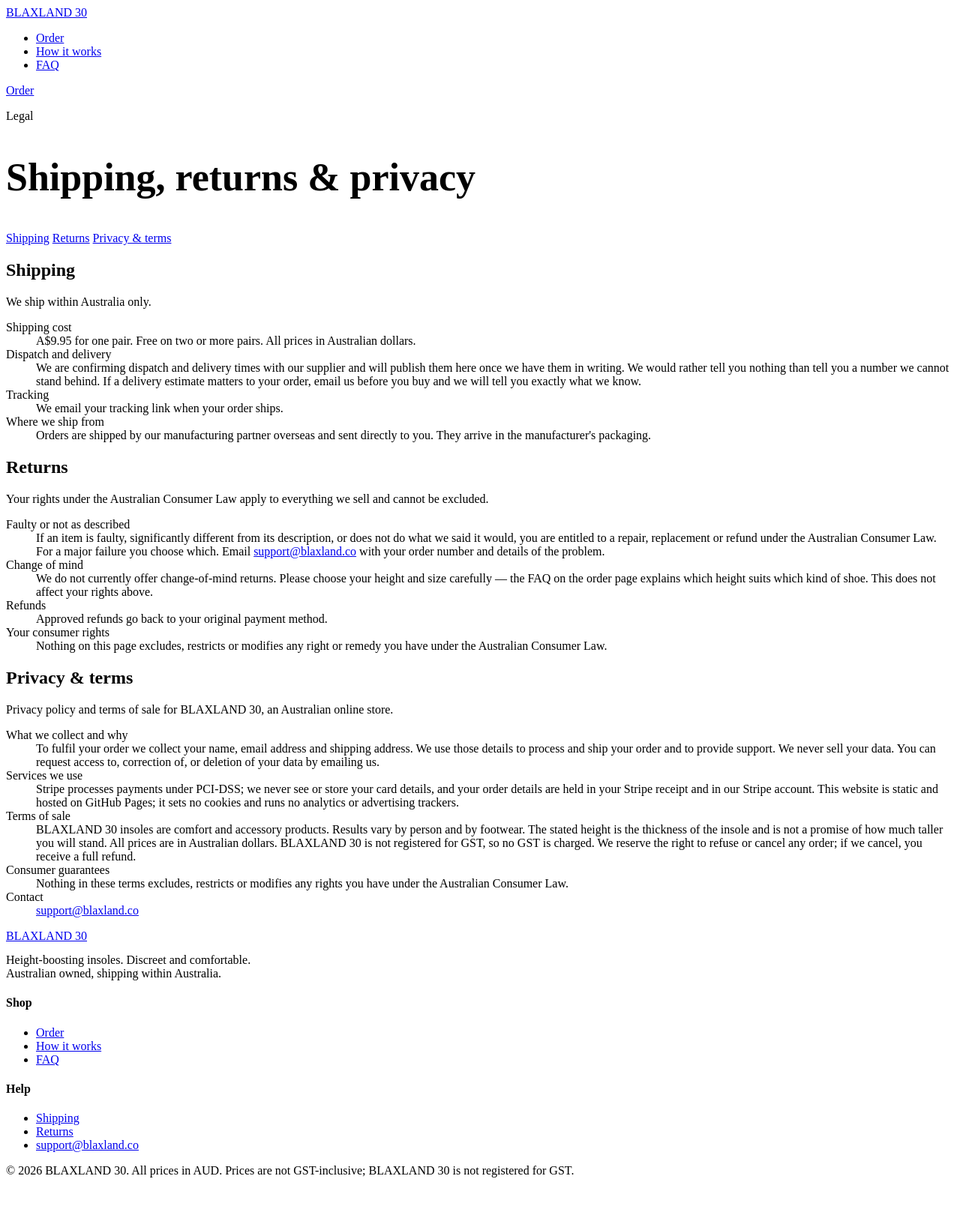
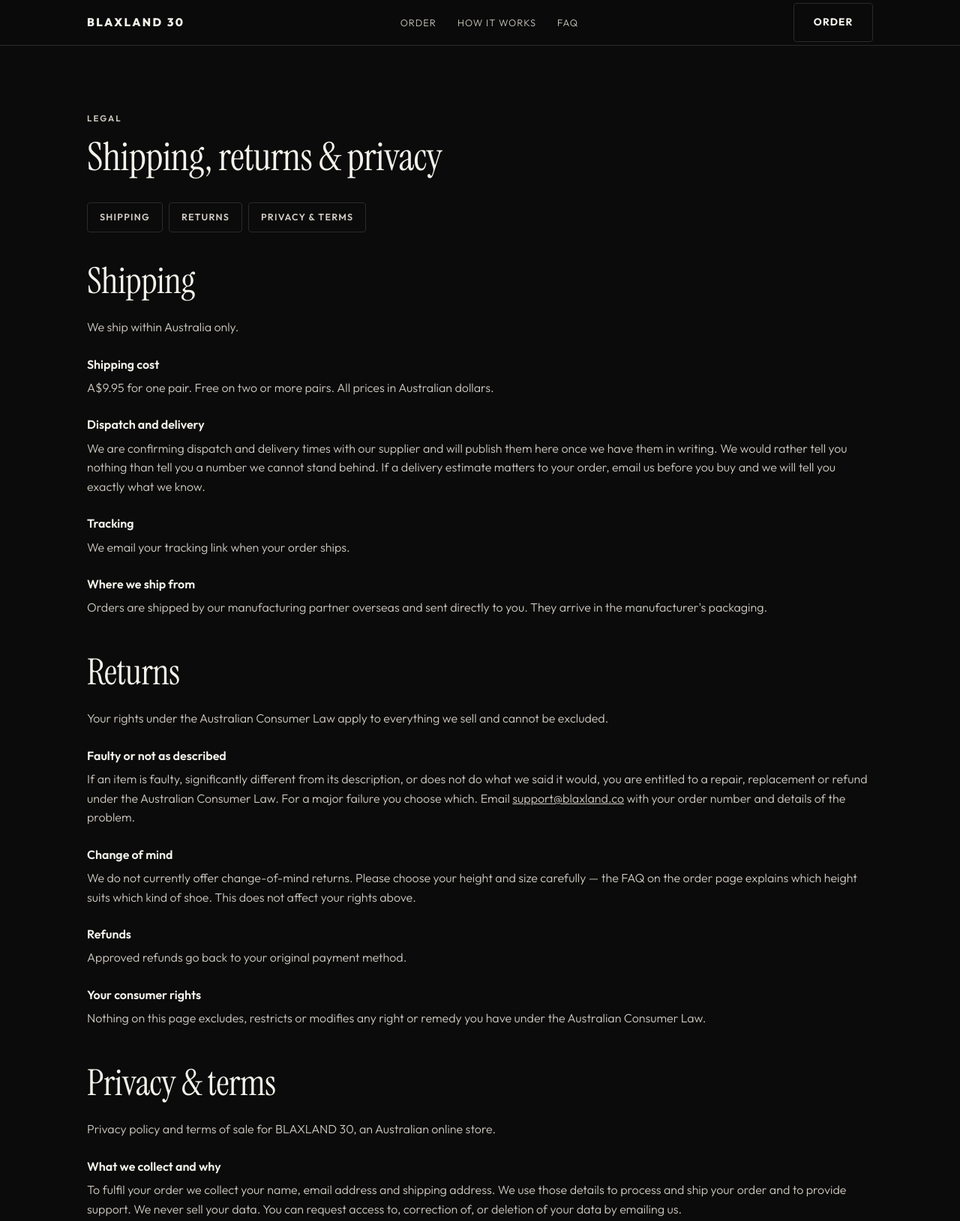
Before and after one commit to harryp06/blaxland-co, a plain HTML site: page policies.html in a window 1280 px wide. Shown: the top 1629 px of the page at 75% size. Before the commit the page ends 1587 px from the top, so only its background shows below. Drawn offline with Linux system fonts and the light colour scheme; the site is published under a folder, as on GitHub Pages, so addresses that start at the root find nothing.

Commit message:
Use relative asset paths so the site works at any base path
Absolute /assets/... paths break on a GitHub project URL
(harryp06.github.io/blaxland-co/). Relative paths work both there and
later at the blaxland.co root, so no rewrite is needed at DNS cutover.

Co-Authored-By: Claude Opus 5 <noreply@anthropic.com>

```diff
--- a/index.html
+++ b/index.html
@@ -25,7 +25,7 @@
       href="https://fonts.googleapis.com/css2?family=Instrument+Serif:ital@0;1&family=Outfit:wght@300;400;500;600;700;800&display=swap"
       rel="stylesheet"
     />
-    <link rel="stylesheet" href="/assets/css/site.css" />
+    <link rel="stylesheet" href="assets/css/site.css" />
   </head>
 
   <body>
@@ -33,12 +33,12 @@
 
     <header class="nav">
       <div class="wrap nav-inner">
-        <a class="wordmark" href="/">BLAXLAND 30</a>
+        <a class="wordmark" href="index.html">BLAXLAND 30</a>
         <ul class="nav-links">
           <li><a href="#order">Order</a></li>
           <li><a href="#how">How it works</a></li>
           <li><a href="#faq">FAQ</a></li>
-          <li><a href="/policies.html">Shipping &amp; returns</a></li>
+          <li><a href="policies.html">Shipping &amp; returns</a></li>
         </ul>
         <a class="btn btn-ghost" href="#order">Order</a>
       </div>
@@ -357,7 +357,7 @@
       <div class="wrap">
         <div class="footer-grid">
           <div>
-            <a class="wordmark" href="/">BLAXLAND 30</a>
+            <a class="wordmark" href="index.html">BLAXLAND 30</a>
             <p class="fineprint" style="margin-top: 0.9rem; max-width: 22rem">
               Height-boosting insoles. Discreet and comfortable. Australian
               owned, shipping within Australia.
@@ -374,8 +374,8 @@
           <div>
             <h4>Help</h4>
             <ul>
-              <li><a href="/policies.html">Shipping &amp; returns</a></li>
-              <li><a href="/policies.html#privacy">Privacy &amp; terms</a></li>
+              <li><a href="policies.html">Shipping &amp; returns</a></li>
+              <li><a href="policies.html#privacy">Privacy &amp; terms</a></li>
               <li>
                 <a href="mailto:support@blaxland.co">support@blaxland.co</a>
               </li>
@@ -389,7 +389,7 @@
       </div>
     </footer>
 
-    <script src="/assets/js/config.js"></script>
-    <script src="/assets/js/site.js"></script>
+    <script src="assets/js/config.js"></script>
+    <script src="assets/js/site.js"></script>
   </body>
 </html>
--- a/policies.html
+++ b/policies.html
@@ -16,19 +16,19 @@
       href="https://fonts.googleapis.com/css2?family=Instrument+Serif:ital@0;1&family=Outfit:wght@300;400;500;600;700;800&display=swap"
       rel="stylesheet"
     />
-    <link rel="stylesheet" href="/assets/css/site.css" />
+    <link rel="stylesheet" href="assets/css/site.css" />
   </head>
 
   <body>
     <header class="nav">
       <div class="wrap nav-inner">
-        <a class="wordmark" href="/">BLAXLAND 30</a>
+        <a class="wordmark" href="index.html">BLAXLAND 30</a>
         <ul class="nav-links">
-          <li><a href="/#order">Order</a></li>
-          <li><a href="/#how">How it works</a></li>
-          <li><a href="/#faq">FAQ</a></li>
+          <li><a href="index.html#order">Order</a></li>
+          <li><a href="index.html#how">How it works</a></li>
+          <li><a href="index.html#faq">FAQ</a></li>
         </ul>
-        <a class="btn btn-ghost" href="/#order">Order</a>
+        <a class="btn btn-ghost" href="index.html#order">Order</a>
       </div>
     </header>
 
@@ -172,7 +172,7 @@
       <div class="wrap">
         <div class="footer-grid">
           <div>
-            <a class="wordmark" href="/">BLAXLAND 30</a>
+            <a class="wordmark" href="index.html">BLAXLAND 30</a>
             <p class="fineprint" style="margin-top: 0.9rem; max-width: 22rem">
               Height-boosting insoles. Discreet and comfortable. Australian
               owned, shipping within Australia.
@@ -181,9 +181,9 @@
           <div>
             <h4>Shop</h4>
             <ul>
-              <li><a href="/#order">Order</a></li>
-              <li><a href="/#how">How it works</a></li>
-              <li><a href="/#faq">FAQ</a></li>
+              <li><a href="index.html#order">Order</a></li>
+              <li><a href="index.html#how">How it works</a></li>
+              <li><a href="index.html#faq">FAQ</a></li>
             </ul>
           </div>
           <div>
@@ -204,7 +204,7 @@
       </div>
     </footer>
 
-    <script src="/assets/js/config.js"></script>
-    <script src="/assets/js/site.js"></script>
+    <script src="assets/js/config.js"></script>
+    <script src="assets/js/site.js"></script>
   </body>
 </html>
```
